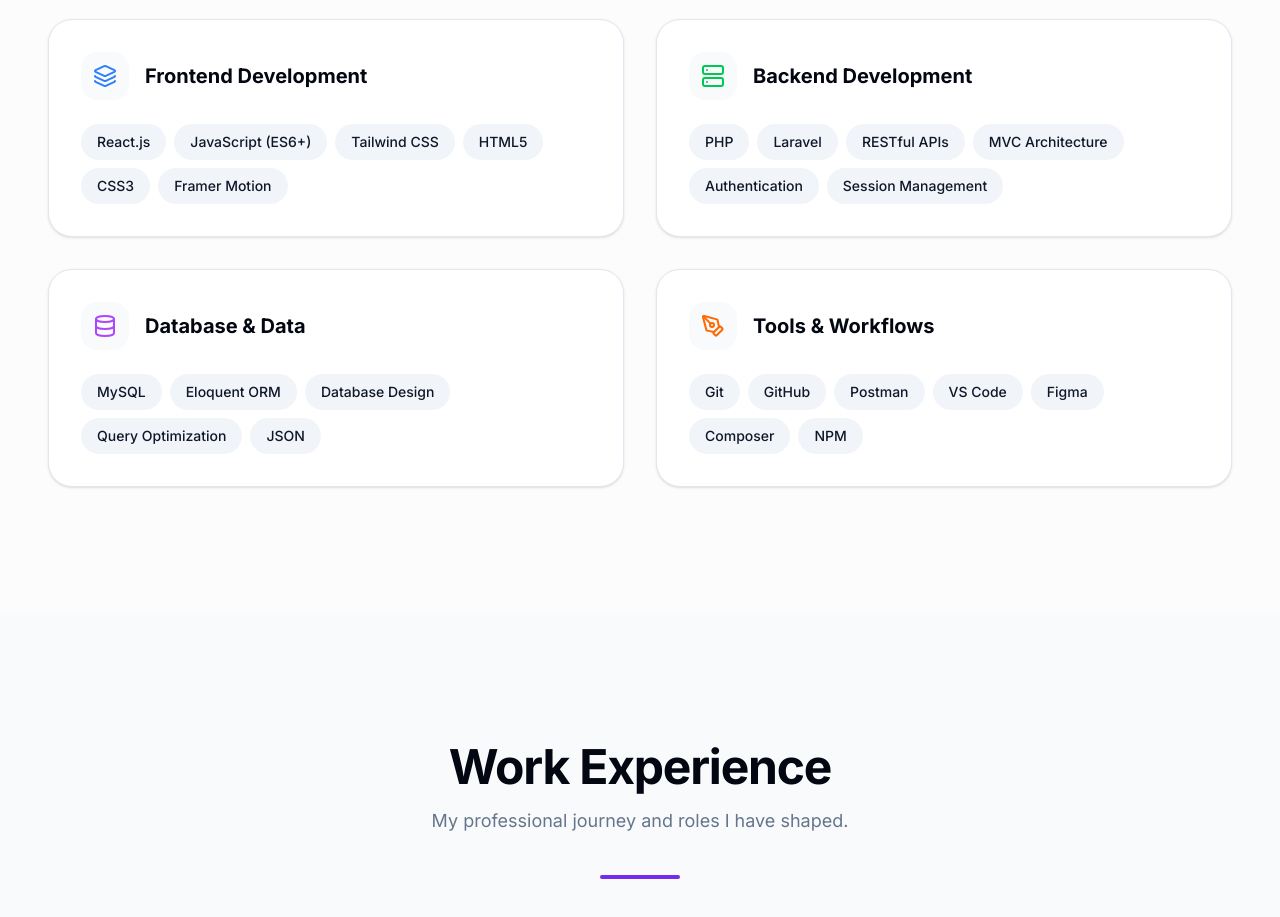
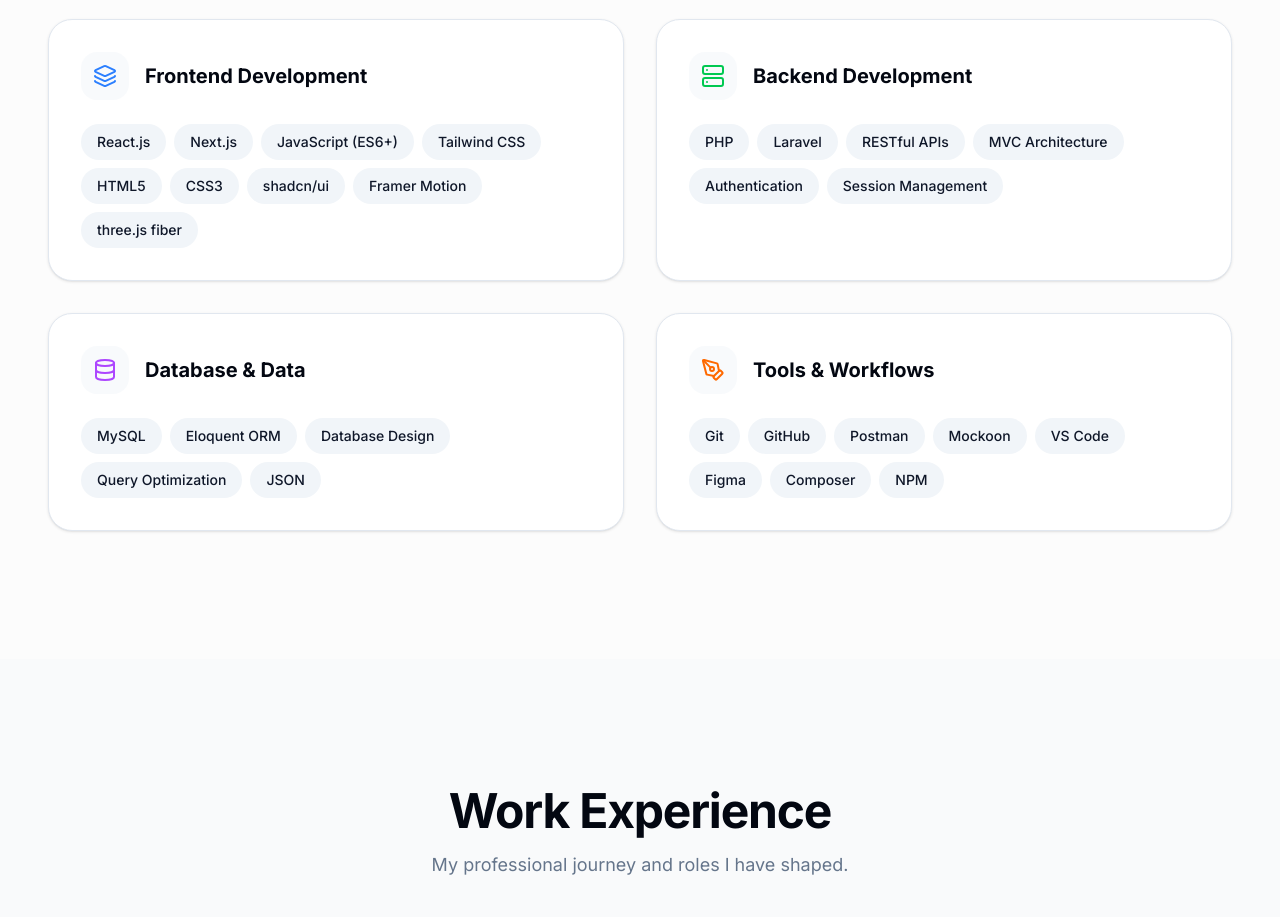
Before and after one commit to jahanzaibwork99/my-portfolio, a React (Vite) app: page / in a window 1280 px wide. Shown: the part 2140-3057 px from the top of the page. Built offline with nearby package versions, Linux system fonts and the light colour scheme.

Commit message:
feat: add Skills component to display categorized technical expertise.

```diff
--- a/src/components/sections/Skills.tsx
+++ b/src/components/sections/Skills.tsx
@@ -6,7 +6,7 @@
   {
     title: 'Frontend Development',
     icon: <Layers className="w-6 h-6 text-blue-500" />,
-    skills: ['React.js', 'JavaScript (ES6+)', 'Tailwind CSS', 'HTML5', 'CSS3', 'Framer Motion'],
+    skills: ['React.js', 'Next.js','JavaScript (ES6+)', 'Tailwind CSS', 'HTML5', 'CSS3','shadcn/ui','Framer Motion','three.js fiber'],
   },
   {
     title: 'Backend Development',
@@ -21,7 +21,7 @@
   {
     title: 'Tools & Workflows',
     icon: <PenTool className="w-6 h-6 text-orange-500" />,
-    skills: ['Git', 'GitHub', 'Postman', 'VS Code', 'Figma', 'Composer', 'NPM'],
+    skills: ['Git', 'GitHub', 'Postman','Mockoon', 'VS Code', 'Figma', 'Composer', 'NPM'],
   },
 ];
 
```
